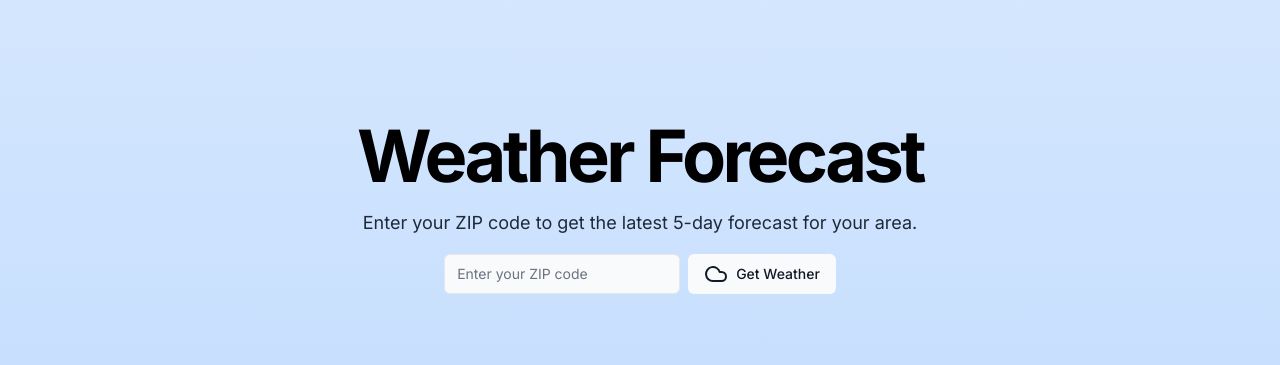
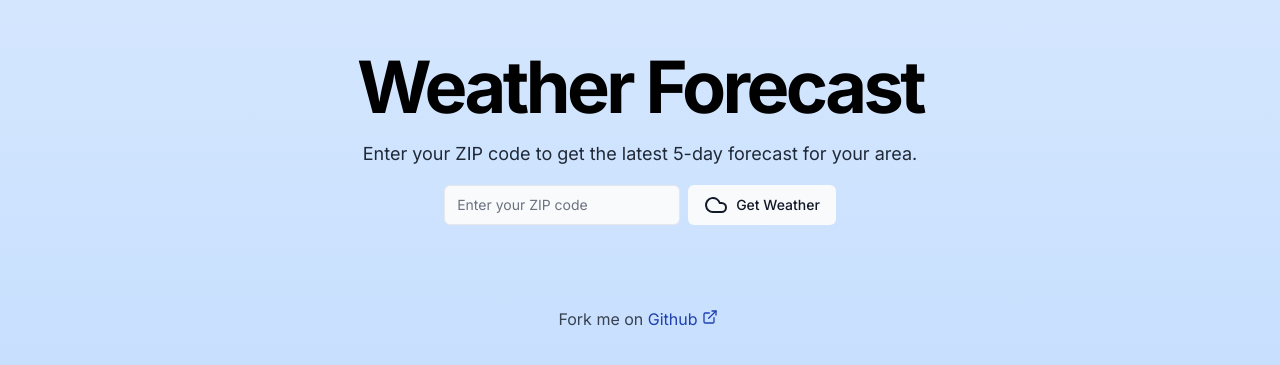
Before and after one commit to mix3d/open-weather, a Next.js app: page / in a window 1280 px wide. Shown: the part 193-558 px from the top of the page. Built offline with nearby package versions, Linux system fonts and the light colour scheme.

Commit message:
add github link to homepage

```diff
--- a/app/page.tsx
+++ b/app/page.tsx
@@ -2,7 +2,7 @@
  * This code was generated by v0 by Vercel and heavily modified for reactivity.
  * @see https://v0.dev/t/nrUO8T1y5L4
  */
-import { SunIcon, CloudSunIcon, CloudIcon, CloudRainIcon, CloudSnowIcon, MoonIcon, UmbrellaIcon } from "lucide-react"
+import { SunIcon, CloudSunIcon, CloudIcon, CloudRainIcon, CloudSnowIcon, MoonIcon, UmbrellaIcon, ExternalLink } from "lucide-react"
 import { ClientForm } from "@/components/client-form"
 
 const icons = [SunIcon, CloudSunIcon, CloudIcon, CloudRainIcon, CloudSnowIcon, MoonIcon, UmbrellaIcon]
@@ -26,6 +26,13 @@ export default function Home() {
         <ClientForm>
           <RandIcon></RandIcon><span>Get Weather</span>
         </ClientForm>
+        <div className="py-8 mt-8 text-gray-700 dark:text-gray-400">
+          Fork me on{" "}
+          <a href="https://github.com/mix3d/open-weather" className="text-blue-800 hover:text-blue-600 dark:text-gray-300 dark:hover:text-gray-100 hover:underline ">
+            Github
+            <ExternalLink className="inline-block w-6 h-6 p-1 align-text-bottom"></ExternalLink>
+          </a>
+        </div>
       </div>
     </div>
   )
```
